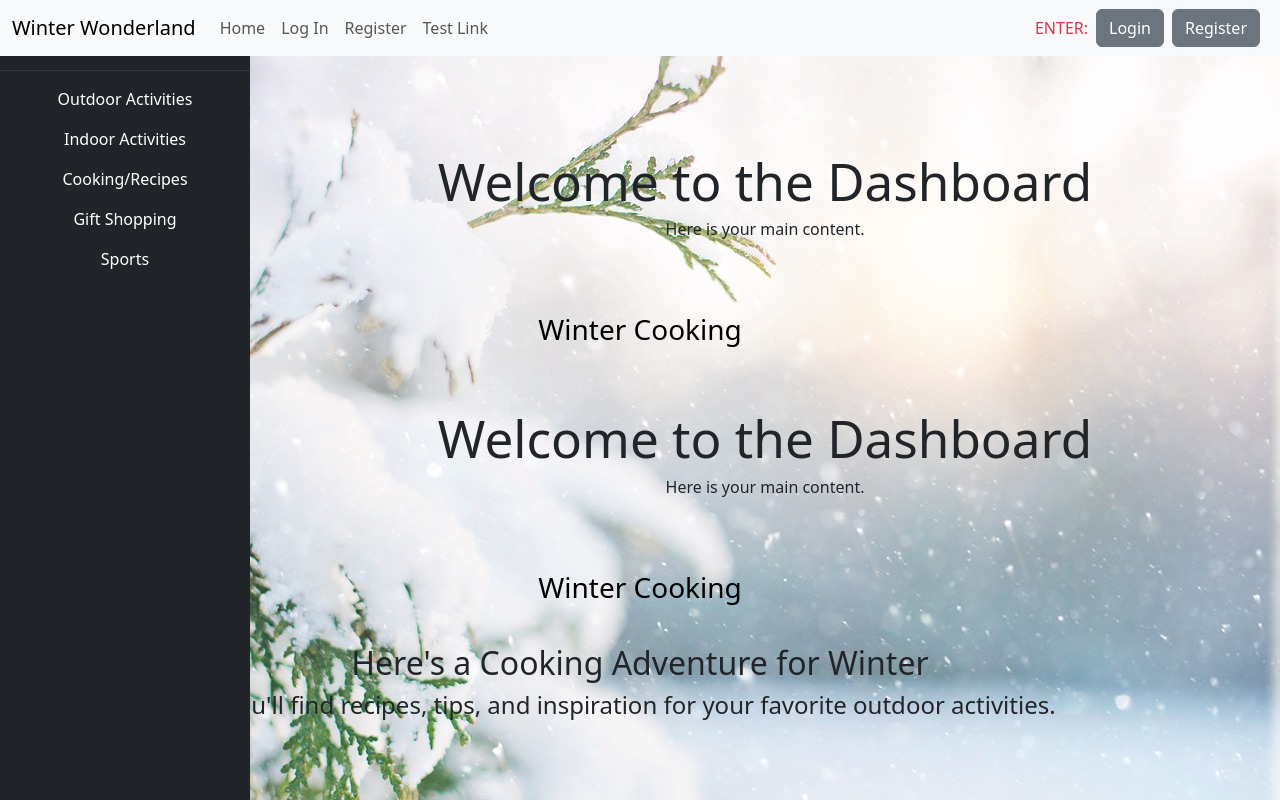
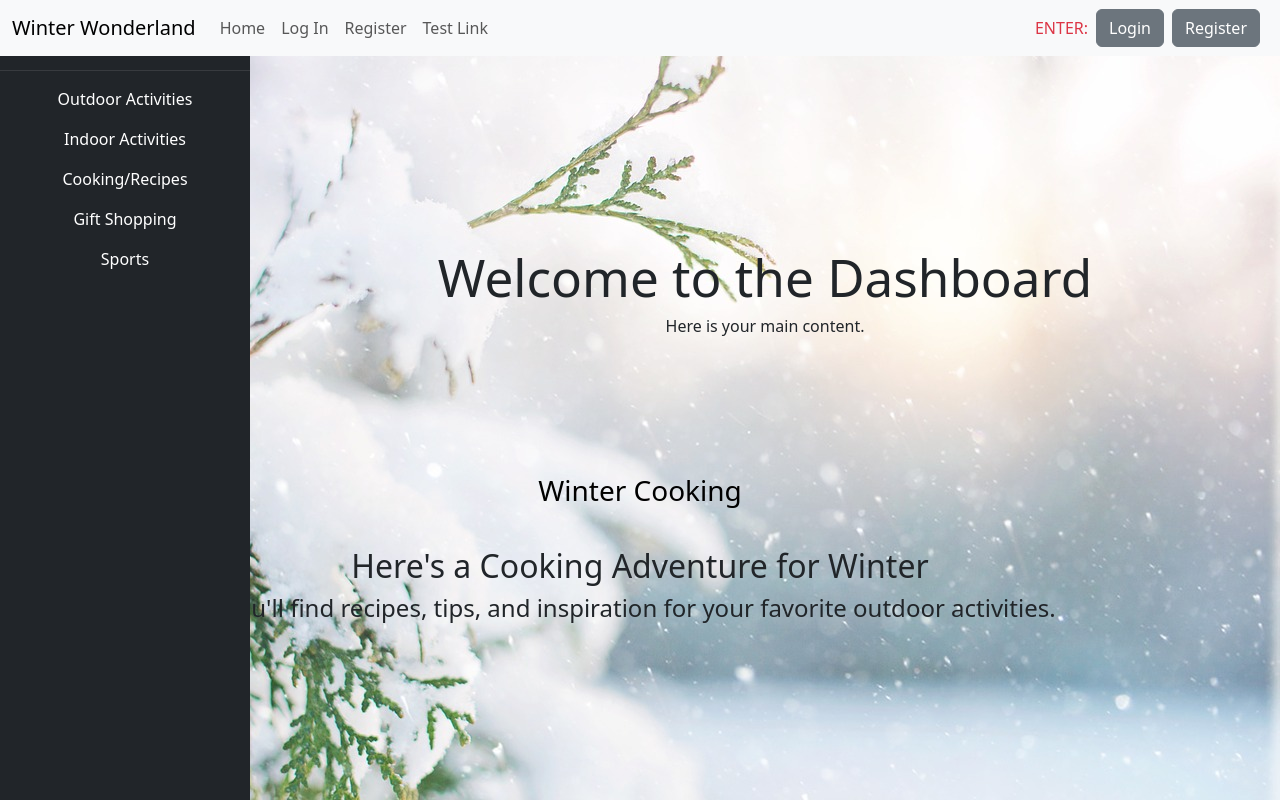
Before and after one commit to hubforschoolwork/pro5go, a React (Vite) app: page /cooking in a window 1280 px wide. Built offline with nearby package versions, Linux system fonts and the light colour scheme.

Commit message:
code edits

```diff
--- a/src/components/cookinghub.jsx
+++ b/src/components/cookinghub.jsx
@@ -5,8 +5,6 @@ import Dashboard from '../components/dashboardc.jsx';
 function Cookingb() {
     return (
         <>
-        <Dashboard />
-
         <div className="form-container">
             <h3>Winter Cooking</h3>
         </div>
--- a/src/pages/cooking.jsx
+++ b/src/pages/cooking.jsx
@@ -8,10 +8,10 @@ function Cooking() {
         <>
         <Dashboard />
 
+        <div className="form-container">
 
-        <div className="form-container">
-            <h3>Winter Cooking</h3>
         </div>
+
         <Cookingb />
 
         </>
```
